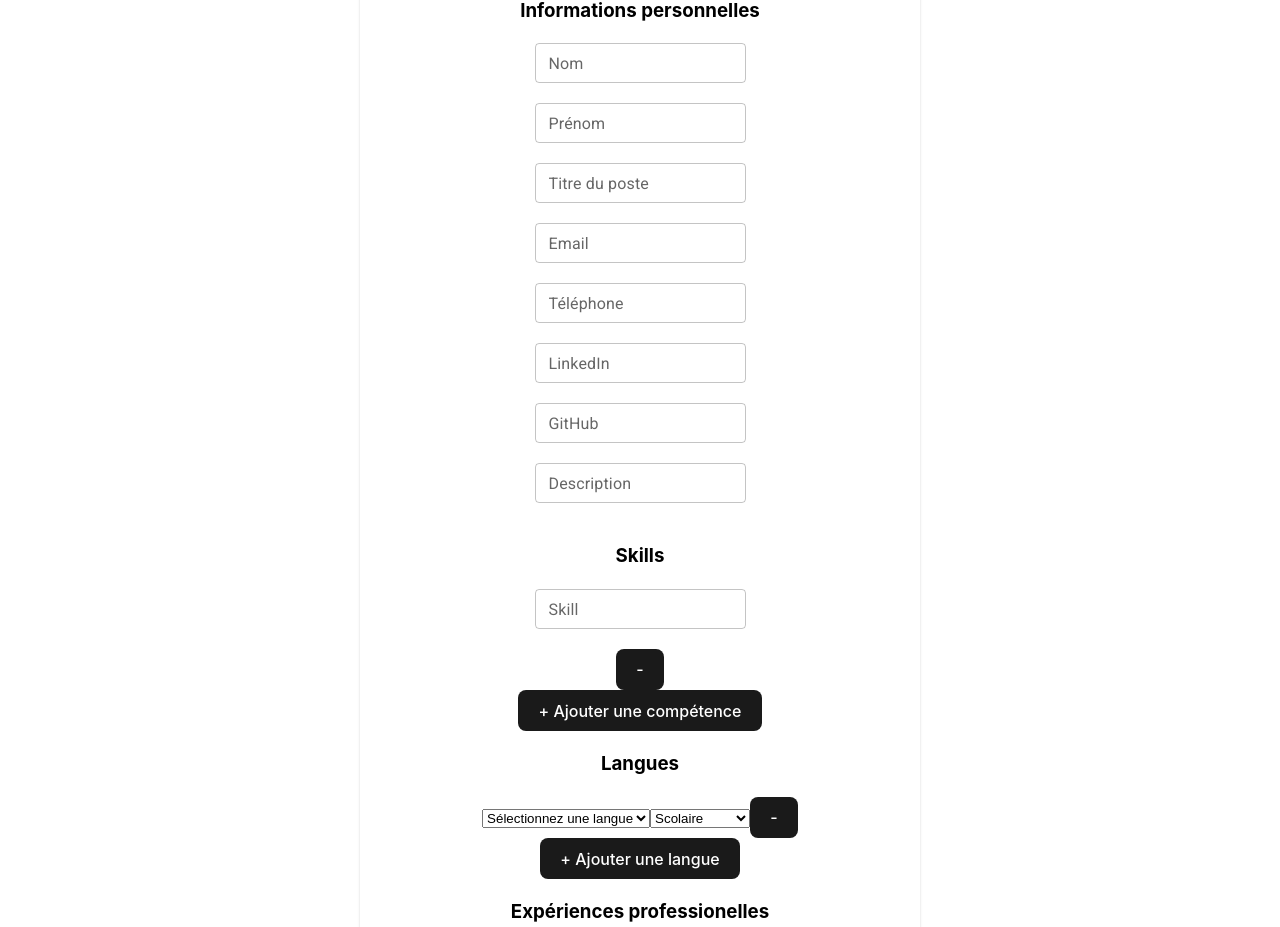
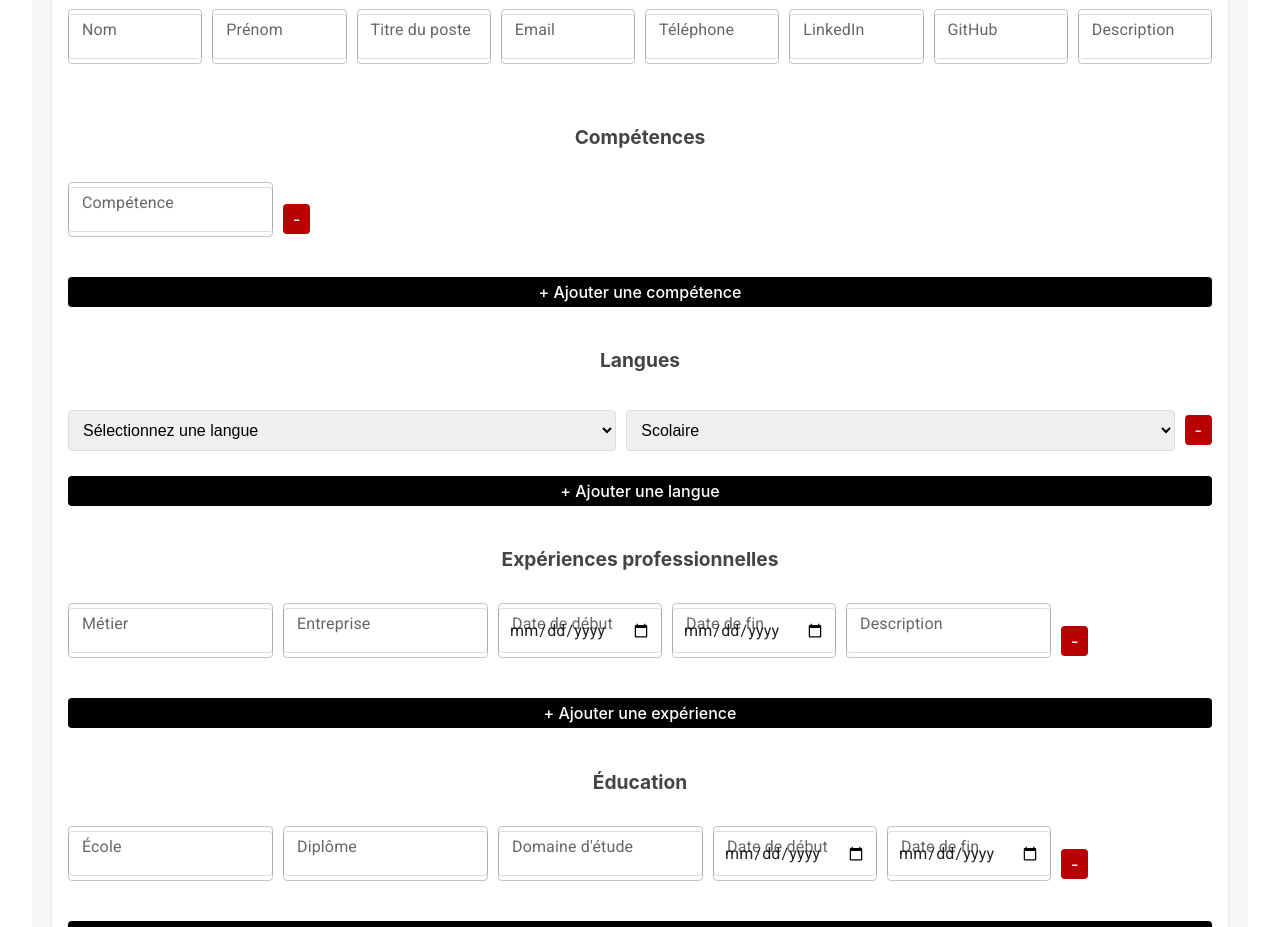
Before and after one commit to Louisrca/generateur-cv-grp1, a React (Vite) app in the folder web/: page /createcv in a window 1280 px wide. Shown: the part 232-1159 px from the top of the page. Built offline with nearby package versions, Linux system fonts and the light colour scheme.

Commit message:
creation-cv-new

```diff
--- a/web/src/composant/CreateCard/CreateCard.jsx
+++ b/web/src/composant/CreateCard/CreateCard.jsx
@@ -17,13 +17,12 @@ const languageOptions = [
   "Portugais",
 ];
 
-
 export const CreateCard = () => {
   const registerUser = useRegisterUser();
 
   const [skills, setSkills] = useState([""]);
   const [languages, setLanguages] = useState([{ name: "", level: "" }]);
-  const [interestcenter, setInterestCenter] = useState([""]);
+  const [areaOfInterests, setAreaOfInterests] = useState([""]);
   const [educations, setEducations] = useState([
     {
       school: "",
@@ -95,16 +94,16 @@ export const CreateCard = () => {
   const removeLanguage = (index) =>
     setLanguages(languages.filter((_, i) => i !== index));
 
-  const addInterestCenter = () => setInterestCenter([...interestcenter, ""]);
+  const addAreaOfInterests = () => setAreaOfInterests([...areaOfInterests, ""]);
 
-  const updateInterestCenter = (index, value) => {
-    const updatedInterestCenter = [...interestcenter];
-    updatedInterestCenter[index] = value;
-    setSkills(updateInterestCenter);
+  const updateAreaOfInterests = (index, value) => {
+    const updatedAreaOfInterests = [...areaOfInterests];
+    updatedAreaOfInterests[index] = value;
+    setAreaOfInterests(updatedAreaOfInterests);
   };
 
-  const removeInterestCenter = (index) =>
-    setInterestCenter(interestcenter.filter((_, i) => i !== index));
+  const removeAreaOfInterests = (index) =>
+    setAreaOfInterests(areaOfInterests.filter((_, i) => i !== index));
 
   const addEducation = () => {
     setEducations([
@@ -125,43 +124,92 @@ export const CreateCard = () => {
   const addExppro = () => {
     setExppro([
       ...exppro,
-      { job: "", company: "", startYear: "", endYear: "", desciprtion: "" }
+      { job: "", company: "", startYear: "", endYear: "", description: "" }
     ]);
   };
 
   const updateExppro = (index, field, value) => {
     const updatedExppro = [...exppro];
     updatedExppro[index][field] = value;
-    setExppro(updateExppro);
+    setExppro(updatedExppro);
   };
 
   const removeExppro = (index) =>
     setExppro(exppro.filter((_, i) => i !== index));
 
+  const updateInfoperso = (index, field, value) => {
+    const updatedInfoperso = [...infoperso];
+    updatedInfoperso[index][field] = value;
+    setExppro(updatedInfoperso);
+  };
 
   return (
     <section className={styles.createCardContainer}>
       <CardWrapper>
         <h2>Créé ton CV</h2>
-        <h2>Ajout d'image</h2>
         <form className={styles.formContainer} onSubmit={handleSubmit}>
           {/* Informations personnelles */}
           <h3>Informations personnelles</h3>
-          <InputText label="Nom" inputName="lastname" required/>
-          <InputText label="Prénom" inputName="name" required/>
-          <InputText label="Titre du poste" inputName="jobTitle" required/>
-          <InputText label="Email" inputName="email" required/>
-          <InputText label="Téléphone" inputName="phone" required/>
-          <InputText label="LinkedIn" inputName="linkedin" />
-          <InputText label="GitHub" inputName="github" />
-          <InputText label="Description" inputName="description" multiline required/>
+          {exppro.map((infoperso, index) => (
+          <div key={index} className={styles.infopersoRow}>
+            <InputText
+                label="Nom"
+                inputName={`lastame-${index}`}
+                value={infoperso.name}
+                onChange={(e) => updateInfoperso(index, "lastname", e.target.value)}
+              />
+            <InputText
+                label="Prénom"
+                inputName={`name-${index}`}
+                value={infoperso.name}
+                onChange={(e) => updateInfoperso(index, "name", e.target.value)}
+            />
+            <InputText
+                label="Titre du poste"
+                inputName={`jobTitle-${index}`}
+                value={infoperso.jobTitle}
+                onChange={(e) => updateInfoperso(index, "jobTitle", e.target.value)}
+            />
+            <InputText
+                label="Email"
+                inputName={`email-${index}`}
+                value={infoperso.email}
+                onChange={(e) => updateInfoperso(index, "email", e.target.value)}
+            />
+            <InputText
+                label="Téléphone"
+                inputName={`phone-${index}`}
+                value={infoperso.phone}
+                onChange={(e) => updateInfoperso(index, "phone", e.target.value)}
+            />
+            <InputText
+                label="LinkedIn"
+                inputName={`linkedin-${index}`}
+                value={infoperso.linkedin}
+                onChange={(e) => updateInfoperso(index, "linkedin", e.target.value)}
+            />
+            <InputText
+                label="GitHub"
+                inputName={`github-${index}`}
+                value={infoperso.github}
+                onChange={(e) => updateInfoperso(index, "github", e.target.value)}
+            />
+            <InputText
+                label="Description"
+                inputName={`description-${index}`}
+                value={infoperso.description}
+                onChange={(e) => updateInfoperso(index, "description", e.target.value)}
+                multiline
+            />
+          </div>
+          ))}
 
           {/* Compétences */}
-                    <h3>Skills</h3>
+          <h3>Compétences</h3>
           {skills.map((skill, index) => (
             <div key={index} className={styles.skillRow}>
               <InputText
-                label={`Skill`}
+                label={`Compétence`}
                 inputName={`skill-${index}`}
                 value={skill}
                 onChange={(e) => updateSkill(index, e.target.value)}
@@ -185,9 +233,7 @@ export const CreateCard = () => {
             <div key={index} className={styles.languageRow}>
               <select
                 value={lang.name}
-                onChange={(e) =>
-                  updateLanguage(index, "name", e.target.value)
-                }
+                onChange={(e) => updateLanguage(index, "name", e.target.value)}
                 required
               >
                 <option value="">Sélectionnez une langue</option>
@@ -199,9 +245,7 @@ export const CreateCard = () => {
               </select>
               <select
                 value={lang.level}
-                onChange={(e) =>
-                  updateLanguage(index, "level", e.target.value)
-                }
+                onChange={(e) => updateLanguage(index, "level", e.target.value)}
                 required
               >
                 <option value="Scolaire">Scolaire</option>
@@ -226,40 +270,40 @@ export const CreateCard = () => {
             + Ajouter une langue
           </button>
 
-          {/* Expériences */}
-        <h3>Expériences professionelles</h3>
-          {exppro.map((exppro, index) => (
+          {/* Expériences professionnelles */}
+          <h3>Expériences professionnelles</h3>
+          {exppro.map((exp, index) => (
             <div key={index} className={styles.expproRow}>
               <InputText
                 label="Métier"
-                inputName={`job`}
-                value={exppro.job}
+                inputName={`job-${index}`}
+                value={exp.job}
                 onChange={(e) => updateExppro(index, "job", e.target.value)}
               />
               <InputText
                 label="Entreprise"
-                inputName={`company`}
-                value={exppro.company}
+                inputName={`company-${index}`}
+                value={exp.company}
                 onChange={(e) => updateExppro(index, "company", e.target.value)}
               />
               <InputText
                 label="Date de début"
                 inputName={`startYear-${index}`}
                 type="date"
-                value={exppro.startYear}
+                value={exp.startYear}
                 onChange={(e) => updateExppro(index, "startYear", e.target.value)}
               />
               <InputText
                 label="Date de fin"
                 inputName={`endYear-${index}`}
                 type="date"
-                value={exppro.endYear}
+                value={exp.endYear}
                 onChange={(e) => updateExppro(index, "endYear", e.target.value)}
               />
               <InputText
                 label="Description"
-                inputName={`description`}
-                value={exppro.description}
+                inputName={`description-${index}`}
+                value={exp.description}
                 onChange={(e) => updateExppro(index, "description", e.target.value)}
               />
               <button
@@ -276,39 +320,39 @@ export const CreateCard = () => {
           </button>
 
           {/* Éducation */}
-            <h3>Éducations</h3>
-          {educations.map((education, index) => (
+          <h3>Éducation</h3>
+          {educations.map((edu, index) => (
             <div key={index} className={styles.educationRow}>
               <InputText
-                label="Nom de l'école"
+                label="École"
                 inputName={`school-${index}`}
-                value={education.school}
+                value={edu.school}
                 onChange={(e) => updateEducation(index, "school", e.target.value)}
               />
               <InputText
                 label="Diplôme"
                 inputName={`degree-${index}`}
-                value={education.degree}
+                value={edu.degree}
                 onChange={(e) => updateEducation(index, "degree", e.target.value)}
               />
               <InputText
                 label="Domaine d'étude"
                 inputName={`fieldOfStudy-${index}`}
-                value={education.fieldOfStudy}
+                value={edu.fieldOfStudy}
                 onChange={(e) => updateEducation(index, "fieldOfStudy", e.target.value)}
               />
               <InputText
                 label="Date de début"
                 inputName={`startYear-${index}`}
                 type="date"
-                value={education.startYear}
+                value={edu.startYear}
                 onChange={(e) => updateEducation(index, "startYear", e.target.value)}
               />
               <InputText
                 label="Date de fin"
                 inputName={`endYear-${index}`}
                 type="date"
-                value={education.endYear}
+                value={edu.endYear}
                 onChange={(e) => updateEducation(index, "endYear", e.target.value)}
               />
               <button
@@ -321,30 +365,29 @@ export const CreateCard = () => {
             </div>
           ))}
           <button type="button" onClick={addEducation} className={styles.addButton}>
-            + Ajouter une école
+            + Ajouter une éducation
           </button>
-
 
           {/* Centres d'intérêt */}
           <h3>Centres d'intérêt</h3>
-          {interestcenter.map((interestcenter, index) => (
-            <div key={index} className={styles.interestcenterRow}>
+          {areaOfInterests.map((areaOfInterests, index) => (
+            <div key={index} className={styles.areaOfInterestsRow}>
               <InputText
-                label={`Centre d'intérêt`}
-                inputName={`InterestCenter-${index}`}
-                value={interestcenter}
-                onChange={(e) => updateInterestCenter(index, e.target.value)}
+                label="Centre d'intérêt"
+                inputName="areaOfInterests"
+                value={areaOfInterests}
+                onChange={(e) => updateAreaOfInterests(index, e.target.value)}
               />
               <button
                 type="button"
-                onClick={() => removeInterestCenter(index)}
+                onClick={() => removeAreaOfInterests(index)}
                 className={styles.removeButton}
               >
                 -
               </button>
             </div>
           ))}
-          <button type="button" onClick={addInterestCenter} className={styles.addButton}>
+          <button type="button" onClick={addAreaOfInterests} className={styles.addButton}>
             + Ajouter un centre d'intérêt
           </button>
 
@@ -355,6 +398,7 @@ export const CreateCard = () => {
               <input type="checkbox" name="isPublic" /> Rendre ce CV public
             </label>
           </div>
+
           {/* Bouton de soumission */}
           <button type="submit" className={styles.submitButton}>
             Soumettre le CV
--- a/web/src/composant/CreateCard/CreateCard.module.css
+++ b/web/src/composant/CreateCard/CreateCard.module.css
@@ -1,14 +1,147 @@
 .createCardContainer {
-    width: 35rem;
+  display: flex;
+  justify-content: center;
+  align-items: center;
+  min-height: 100vh;
+  background-color: #f7f7f7;
+  padding: 20px;
 }
 
+.cardWrapper {
+  background-color: white;
+  padding: 30px;
+  border-radius: 8px;
+  box-shadow: 0 4px 12px rgba(0, 0, 0, 0.1);
+  width: 100%;
+  max-width: 1200px;
+}
+
+/* Titre principal */
+h2 {
+  text-align: center;
+  font-size: 2rem;
+  color: #333;
+  margin-bottom: 20px;
+}
+
+/* Formulaire */
 .formContainer {
   display: flex;
   flex-direction: column;
-    justify-content: center;
+  gap: 20px;
+}
+
+/* Sections */
+h3 {
+  font-size: 1.2rem;
+  color: #444;
+  margin-bottom: 10px;
+}
+
+/* Inputs */
+input[type="text"],
+input[type="email"],
+input[type="tel"],
+input[type="date"],
+textarea,
+select {
+  width: 100%;
+  padding: 10px;
+  margin: 5px 0;
+  border: 1px solid #ddd;
+  border-radius: 4px;
+  font-size: 1rem;
+}
+
+textarea {
+  resize: vertical;
+  min-height: 100px;
+}
+
+/* Étiquettes */
+label {
+  font-size: 1rem;
+  color: #333;
+  margin-bottom: 5px;
+}
+
+/* Boutons */
+button {
+  background-color: #4CAF50;
+  color: white;
+  border: none;
+  padding: 10px 20px;
+  border-radius: 4px;
+  cursor: pointer;
+  font-size: 1rem;
+  transition: background-color 0.3s;
+}
+
+button:hover {
+  background-color: #45a049;
+}
+
+.addButton,
+.removeButton {
+  background-color: #000000;
+  padding: 5px 10px;
+  font-size: 1rem;
+}
+
+.addButton:hover,
+.removeButton:hover {
+  background-color: #000000;
+}
+
+/* Flexbox pour la gestion des compétences, langues, etc. */
+.skillRow,
+.languageRow,
+.expproRow,
+.educationRow,
+.infopersoRow,
+.areaOfInterestsRow {
+  display: flex;
+  gap: 10px;
   align-items: center;
-    margin-top: 50px;
-    margin-bottom: 25px;
+}
+
+.skillRow input,
+.languageRow select,
+.expproRow input,
+.infopersoRow input,
+.educationRow input,
+.areaOfInterestsRow input {
+  flex-grow: 1;
+}
+
+.removeButton {
+  background-color: #b80000;
+  color: white;
+  border: none;
+  padding: 5px 10px;
+  border-radius: 4px;
+  cursor: pointer;
+}
+
+.removeButton:hover {
+  background-color: #d40505;
+}
+
+/* Paramètres de visibilité */
+input[type="checkbox"] {
+  margin-right: 10px;
+}
+
+.submitButton {
+  background-color: #000000;
+  padding: 12px 20px;
+  font-size: 1.1rem;
   width: 100%;
-    color: black;
+  color: white;
+  border: none;
+  border-radius: 5px;
 }
+
+.submitButton:hover {
+  background-color: #108330;
+}
```
Lines whose indentation alone changed are shown as unchanged.
